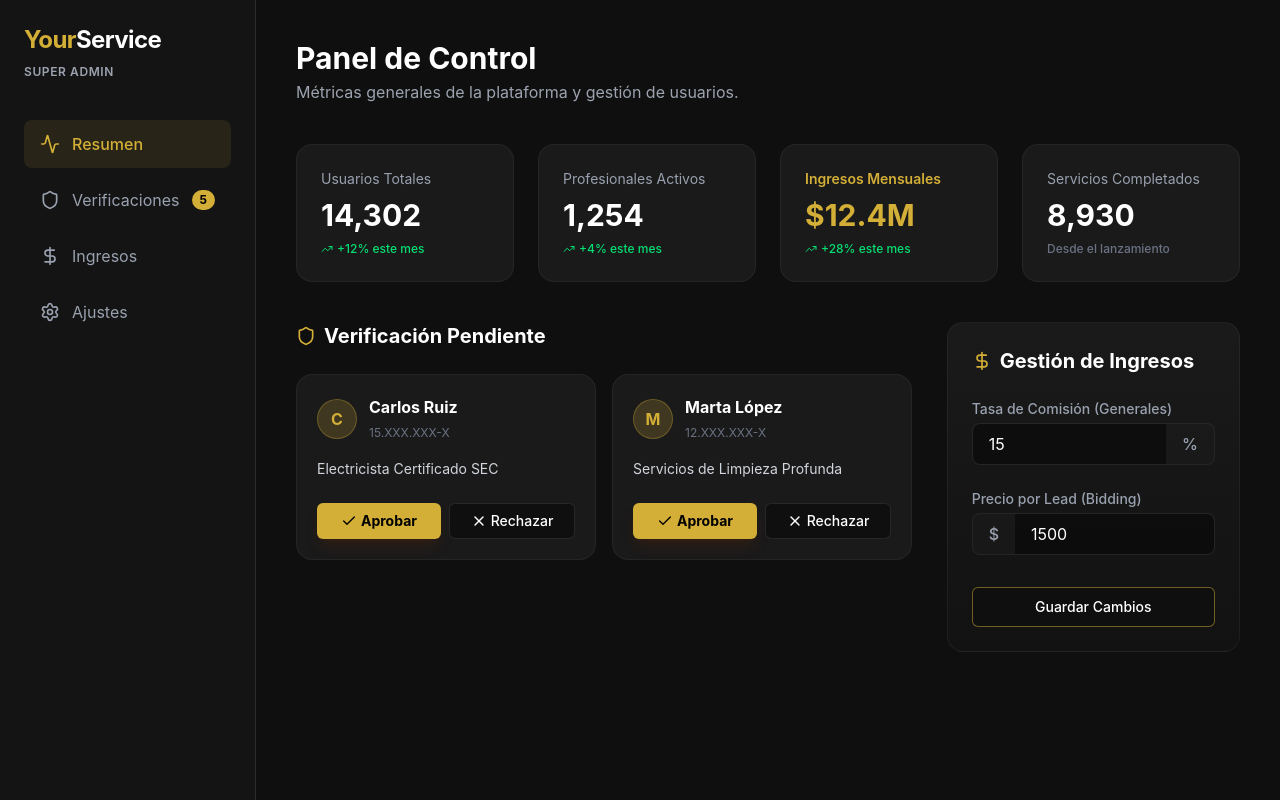
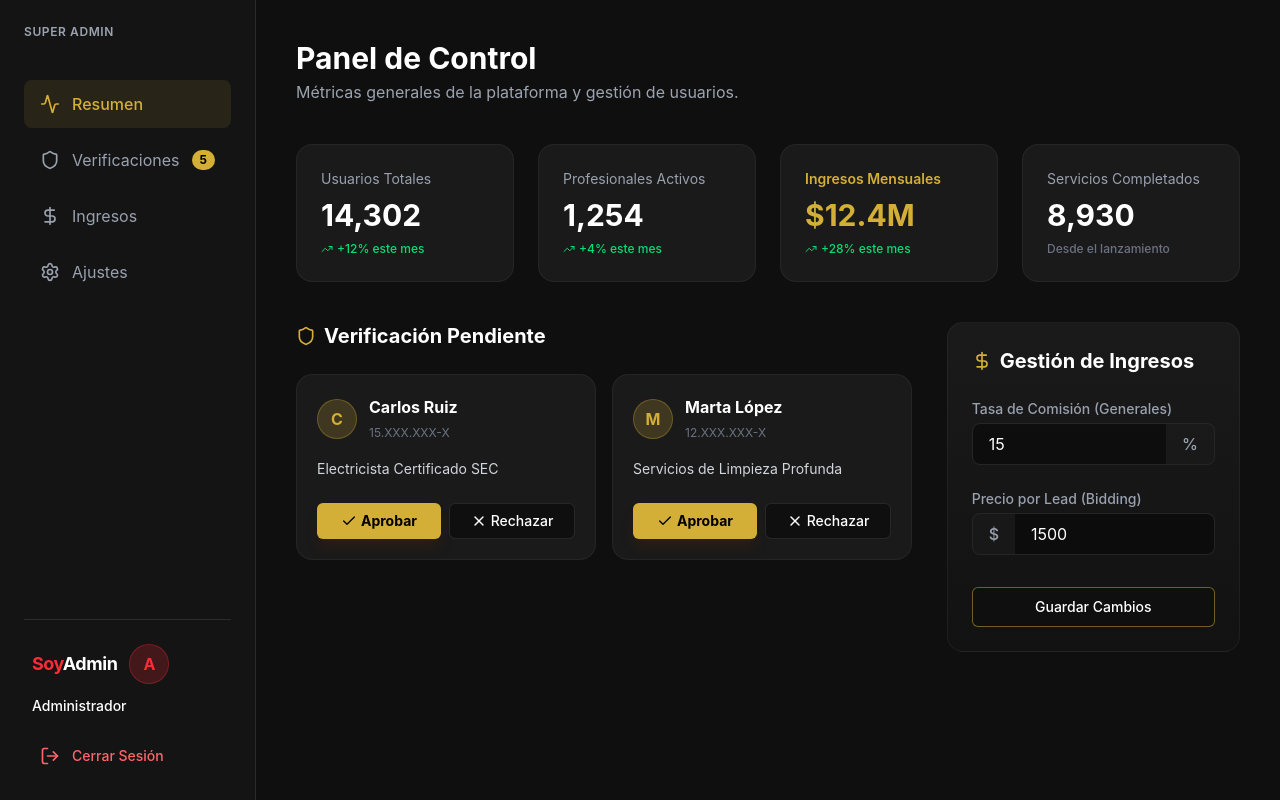
Before and after one commit to fsorianob/Your-Service-antiGravity, a React (Vite) app: page /dashboard/admin in a window 1280 px wide. Built offline with nearby package versions, Linux system fonts and the light colour scheme; the HTML template or start-up script is replaced by a standard one.

Commit message:
style: moved sub-logos to right-nav, renamed to SoyCliente/SoyNegocio/SoyAdmin

```diff
--- a/src/pages/AdminDashboard.tsx
+++ b/src/pages/AdminDashboard.tsx
@@ -1,21 +1,27 @@
-import { Activity, Shield, Settings, Check, X, TrendingUp, DollarSign } from "lucide-react"
+import { Activity, Shield, Settings, Check, X, TrendingUp, DollarSign, LogOut } from "lucide-react"
 import { Button } from "@/components/ui/button"
-import { Link } from "react-router-dom"
+import { useNavigate } from "react-router-dom"
+import { useAuth } from "@/contexts/AuthContext"
 
 export default function AdminDashboard() {
+    const { user, signOut } = useAuth()
+    const navigate = useNavigate()
+
+    const handleLogout = async () => {
+        await signOut()
+        navigate("/login")
+    }
+
+    const fullName = user?.user_metadata?.full_name || "Administrador"
+    const firstName = fullName.split(' ')[0]
+
     return (
         <div className="min-h-screen bg-[#0F0F0F] text-white flex flex-col md:flex-row">
 
             {/* Sidebar */}
             <aside className="w-full md:w-64 bg-[#141414] border-r border-white/10 p-6 flex flex-col">
                 <div className="mb-10">
-                    <Link to="/" className="flex items-center gap-2 group">
-                        <span className="font-bold text-2xl tracking-tight">
-                            <span className="text-primary group-hover:text-white transition-colors duration-300">Your</span>
-                            <span className="text-white group-hover:text-primary transition-colors duration-300">Service</span>
-                        </span>
-                    </Link>
-                    <div className="mt-2 text-xs text-muted-foreground uppercase tracking-wider font-semibold">Super Admin</div>
+                    <div className="text-xs text-muted-foreground uppercase tracking-wider font-semibold">Super Admin</div>
                 </div>
 
                 <nav className="flex-1 space-y-2">
@@ -32,6 +38,33 @@ export default function AdminDashboard() {
                         <Settings className="h-5 w-5" /> Ajustes
                     </a>
                 </nav>
+
+                <div className="mt-auto pt-6 border-t border-white/10">
+                    <div className="flex flex-col gap-3 mb-5 px-2">
+                        <div className="flex items-center gap-3">
+                            <div className="flex items-center gap-2 group cursor-default">
+                                <span className="font-bold text-lg tracking-tight">
+                                    <span className="text-red-500 group-hover:text-white transition-colors duration-300">Soy</span>
+                                    <span className="text-white group-hover:text-red-500 transition-colors duration-300">Admin</span>
+                                </span>
+                            </div>
+                            <div className="h-10 w-10 shrink-0 rounded-full bg-red-500/20 flex items-center justify-center text-red-500 font-bold border border-red-500/30">
+                                {firstName.charAt(0).toUpperCase()}
+                            </div>
+                        </div>
+                        <div className="overflow-hidden">
+                            <p className="text-sm font-medium text-white truncate">{fullName}</p>
+                            <p className="text-xs text-gray-500 truncate">{user?.email}</p>
+                        </div>
+                    </div>
+                    <Button
+                        variant="ghost"
+                        onClick={handleLogout}
+                        className="w-full justify-start text-red-400 hover:text-red-300 hover:bg-red-400/10"
+                    >
+                        <LogOut className="h-5 w-5 mr-3" /> Cerrar Sesión
+                    </Button>
+                </div>
             </aside>
 
             {/* Main Content */}
--- a/src/pages/ClientDashboard.tsx
+++ b/src/pages/ClientDashboard.tsx
@@ -2,7 +2,7 @@ import { Search, Home, Zap, Truck, ShieldCheck, ArrowRight, SunSnow, CalendarChe
 import { Button } from "@/components/ui/button"
 import { Input } from "@/components/ui/input"
 import { useAuth } from "@/contexts/AuthContext"
-import { useNavigate, Link } from "react-router-dom"
+import { useNavigate } from "react-router-dom"
 import { useState } from "react"
 
 export default function ClientDashboard() {
@@ -30,16 +30,16 @@ export default function ClientDashboard() {
         <div className="min-h-screen bg-[#0F0F0F] text-white">
             {/* Minimal Dashboard Navigation */}
             <header className="border-b border-white/10 bg-[#141414] py-4 px-6 sticky top-0 z-50">
-                <div className="container mx-auto max-w-7xl flex items-center justify-between">
-                    <Link to="/" className="flex items-center gap-2 group">
-                        <span className="font-bold text-xl tracking-tight">
-                            <span className="text-primary group-hover:text-white transition-colors duration-300">Your</span>
-                            <span className="text-white group-hover:text-primary transition-colors duration-300">Service</span>
-                        </span>
-                    </Link>
+                <div className="container mx-auto max-w-7xl flex items-center justify-end">
+                    <div className="flex items-center gap-4">
+                        <div className="hidden sm:flex items-center gap-2 group cursor-default">
+                            <span className="font-bold text-xl tracking-tight">
+                                <span className="text-primary group-hover:text-white transition-colors duration-300">Soy</span>
+                                <span className="text-white group-hover:text-primary transition-colors duration-300">Cliente</span>
+                            </span>
+                        </div>
 
-                    <div className="flex items-center gap-4">
-                        <div className="hidden sm:flex items-center gap-2 text-sm text-gray-300">
+                        <div className="hidden sm:flex items-center gap-2 text-sm text-gray-300 border-l border-white/10 pl-4 h-8">
                             <div className="h-8 w-8 rounded-full bg-primary/20 flex items-center justify-center text-primary font-bold border border-primary/30">
                                 {firstName.charAt(0).toUpperCase()}
                             </div>
@@ -48,7 +48,7 @@ export default function ClientDashboard() {
                         <Button
                             variant="ghost"
                             size="sm"
-                            className="text-gray-400 hover:text-white hover:bg-white/5"
+                            className="text-gray-400 hover:text-white hover:bg-white/5 ml-2"
                             onClick={handleLogout}
                         >
                             <LogOut className="h-4 w-4 mr-2" />
--- a/src/pages/ProDashboard.tsx
+++ b/src/pages/ProDashboard.tsx
@@ -23,13 +23,7 @@ export default function ProDashboard() {
             {/* Sidebar */}
             <aside className="w-full md:w-64 bg-[#141414] border-r border-white/10 p-6 flex flex-col">
                 <div className="mb-10">
-                    <Link to="/" className="flex items-center gap-2 group">
-                        <span className="font-bold text-2xl tracking-tight">
-                            <span className="text-primary group-hover:text-white transition-colors duration-300">Your</span>
-                            <span className="text-white group-hover:text-primary transition-colors duration-300">Service</span>
-                        </span>
-                    </Link>
-                    <div className="mt-2 text-xs text-muted-foreground uppercase tracking-wider font-semibold">Pro Panel</div>
+                    <div className="text-xs text-muted-foreground uppercase tracking-wider font-semibold">Pro Panel</div>
                 </div>
 
                 <nav className="flex-1 space-y-2">
@@ -48,9 +42,17 @@ export default function ProDashboard() {
                 </nav>
 
                 <div className="mt-auto pt-6 border-t border-white/10">
-                    <div className="flex items-center gap-3 mb-4 px-2">
-                        <div className="h-10 w-10 rounded-full bg-primary/20 flex items-center justify-center text-primary font-bold border border-primary/30">
-                            {firstName.charAt(0).toUpperCase()}
+                    <div className="flex flex-col gap-3 mb-5 px-2">
+                        <div className="flex items-center gap-3">
+                            <div className="flex items-center gap-2 group cursor-default">
+                                <span className="font-bold text-lg tracking-tight">
+                                    <span className="text-primary group-hover:text-white transition-colors duration-300">Soy</span>
+                                    <span className="text-white group-hover:text-primary transition-colors duration-300">Negocio</span>
+                                </span>
+                            </div>
+                            <div className="h-10 w-10 shrink-0 rounded-full bg-primary/20 flex items-center justify-center text-primary font-bold border border-primary/30">
+                                {firstName.charAt(0).toUpperCase()}
+                            </div>
                         </div>
                         <div className="overflow-hidden">
                             <p className="text-sm font-medium text-white truncate">{fullName}</p>
```
